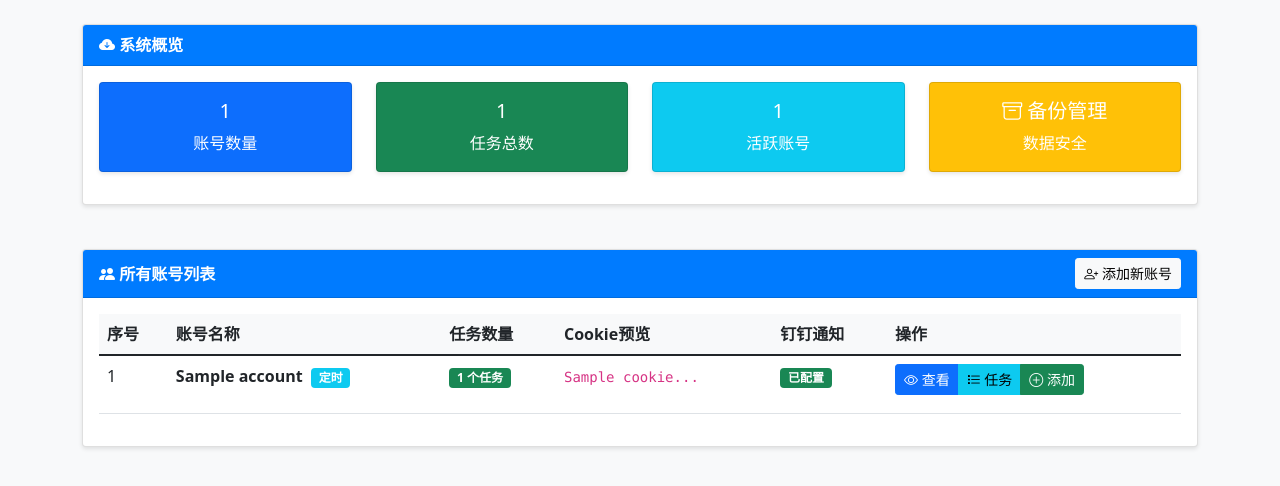
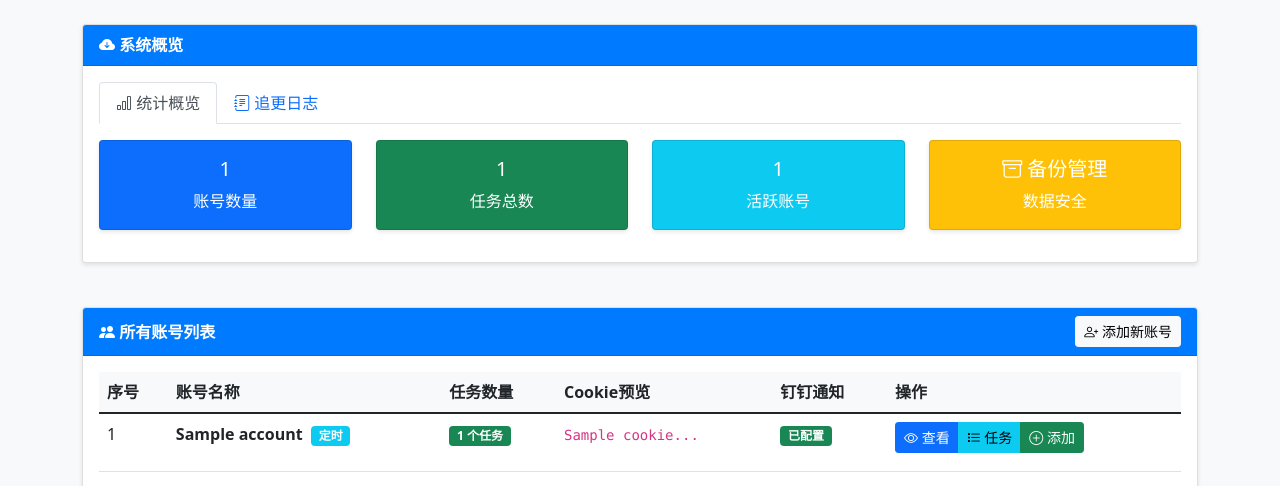
Before and after one commit to woniu336/kua-auto-save, a Python web app: template templates/index.html in a window 1280 px wide. Shown: the part 76-562 px from the top of the page. Run offline with Jinja, Linux system fonts and the light colour scheme; the template is opened without the code that fills it: most values are stand-ins (such as "Sample title", 1, 10 or a date in 2020).

Commit message:
Update My Site

```diff
--- a/templates/index.html
+++ b/templates/index.html
@@ -10,6 +10,24 @@
                 <i class="bi bi-cloud-arrow-down-fill"></i> 系统概览
             </div>
             <div class="card-body">
+                <!-- 标签页导航 -->
+                <ul class="nav nav-tabs mb-3" id="overviewTabs" role="tablist">
+                    <li class="nav-item" role="presentation">
+                        <button class="nav-link active" id="stats-tab" data-bs-toggle="tab" data-bs-target="#stats" type="button" role="tab" aria-controls="stats" aria-selected="true">
+                            <i class="bi bi-bar-chart"></i> 统计概览
+                        </button>
+                    </li>
+                    <li class="nav-item" role="presentation">
+                        <button class="nav-link" id="logs-tab" data-bs-toggle="tab" data-bs-target="#logs" type="button" role="tab" aria-controls="logs" aria-selected="false">
+                            <i class="bi bi-journal-text"></i> 追更日志
+                        </button>
+                    </li>
+                </ul>
+
+                <!-- 标签页内容 -->
+                <div class="tab-content" id="overviewTabsContent">
+                    <!-- 统计概览标签页 -->
+                    <div class="tab-pane fade show active" id="stats" role="tabpanel" aria-labelledby="stats-tab">
                         <div class="row">
                             <div class="col-md-3">
                                 <div class="card text-white bg-primary mb-3">
@@ -58,6 +76,22 @@
                                             </a>
                                         </h5>
                                         <p class="card-text">数据安全</p>
+                                    </div>
+                                </div>
+                            </div>
+                        </div>
+                    </div>
+
+                    <!-- 追更日志标签页 -->
+                    <div class="tab-pane fade" id="logs" role="tabpanel" aria-labelledby="logs-tab">
+                        <div class="card">
+                            <div class="card-header">
+                                <i class="bi bi-journal-text"></i> 追更日志（最近800行）
+                            </div>
+                            <div class="card-body p-0">
+                                <pre class="m-0 p-3" style="max-height: 400px; overflow-y: auto; background-color: #f8f9fa; font-size: 12px; line-height: 1.2; white-space: pre-wrap; word-break: break-all;">
+{{ recent_logs if recent_logs else '暂无日志内容' }}
+                                </pre>
                             </div>
                         </div>
                     </div>
```
Also changed, not shown: app.py (+18 -1 lines). Lines whose indentation alone changed are shown as unchanged.
